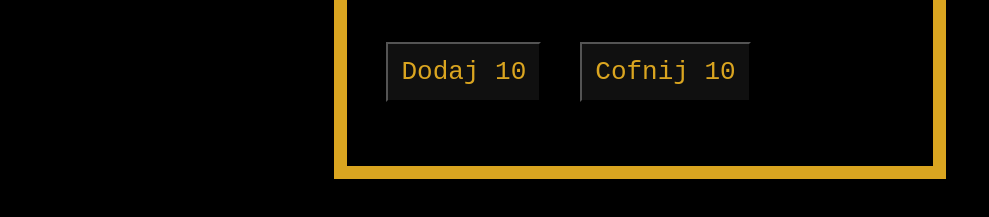
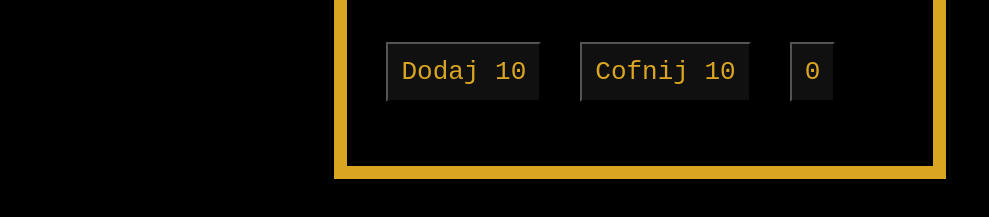
Before and after one commit to Patryk725/Kalulator-daily, a plain HTML site: page calc.html in a window 1280 px wide. Shown: the part 501-718 px from the top of the page, without its empty margins (0-989 px from the left). Drawn offline with Linux system fonts and the light colour scheme.

Commit message:
Update calc.html

```diff
--- a/calc.html
+++ b/calc.html
@@ -15,6 +15,7 @@
             <p id="made">Zrobiłeś: 0</p>
             <input type="button" value="Dodaj 10" id="make" onclick="add()">
             <input type="button" value="Cofnij 10" id="make" onclick="minus()">
+            <input type="button" value="0" id="make" onclick="zero()">
         </fieldset>
         <div id="back">
             <a href="index.html"><img src="chevron-left-solid.svg"></a>
```
